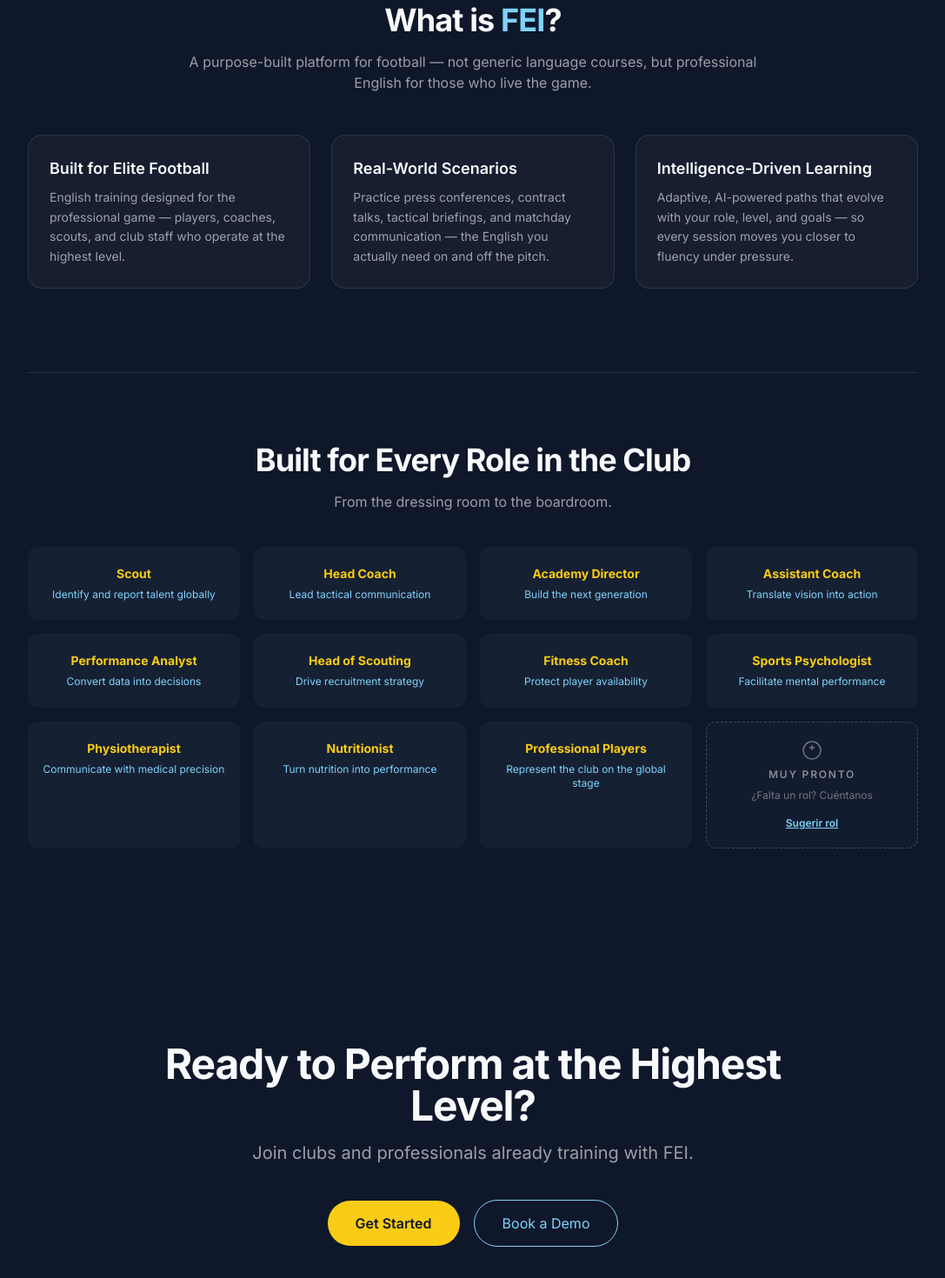
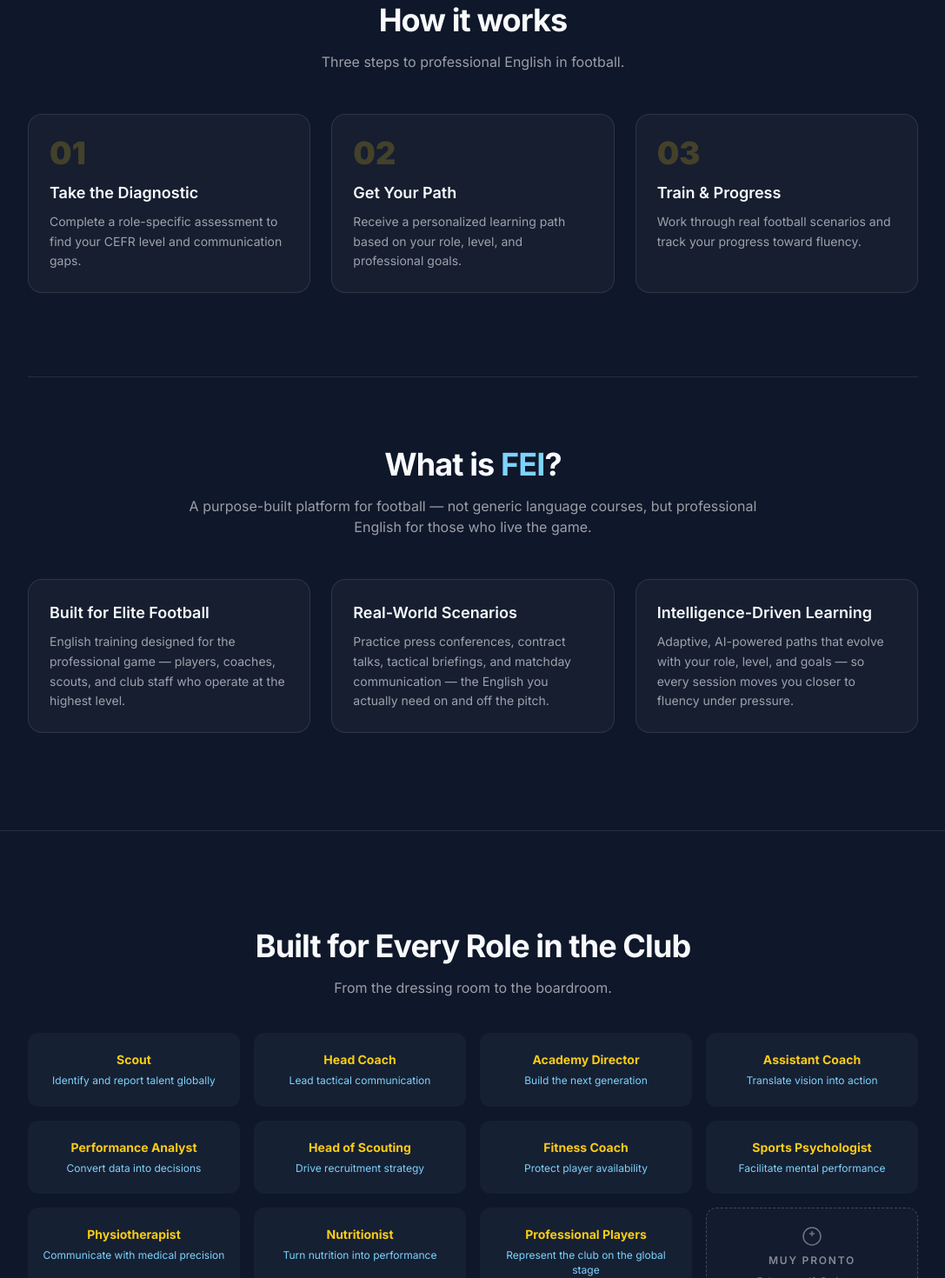
Before and after one commit to feifootball/fei-platform, a Next.js app: page / in a window 1280 px wide. Shown: the part 1160-2630 px from the top of the page at 87% size, without its empty margins (96-1183 px from the left). Built offline with nearby package versions, Linux system fonts and the light colour scheme; no server answers.

Commit message:
feat: update navbar links and add footer with sections

```diff
--- a/app/page.tsx
+++ b/app/page.tsx
@@ -41,6 +41,7 @@ export default function Home() {
     <div className="flex min-h-full flex-col">
       <Navbar />
 
+      {/* Hero */}
       <section className="relative overflow-hidden px-6 py-20 sm:py-28 lg:py-36">
         <div className="mx-auto max-w-4xl">
           <p className="text-sm font-semibold uppercase tracking-[0.25em] text-fei-sky">Football is global.</p>
@@ -57,8 +58,7 @@ export default function Home() {
           <p className="mt-4 max-w-xl text-fei-text/60">FEI helps football professionals build the English communication skills needed for trials, clubs, interviews, agents, scouts, and the global game.</p>
           <div className="mt-10 flex flex-col gap-3 sm:flex-row">
             <a href="/register" className="inline-flex items-center gap-2 rounded-full bg-fei-yellow px-8 py-3 font-semibold text-fei-bg">
-              Get Started
-              <span>→</span>
+              Get Started <span>→</span>
             </a>
             <a href="/login" className="inline-flex items-center justify-center rounded-full border border-fei-sky px-8 py-3 font-semibold text-fei-sky">
               Login
@@ -67,6 +67,7 @@ export default function Home() {
         </div>
       </section>
 
+      {/* Stats */}
       <section id="diagnostic" className="scroll-mt-32 border-y border-fei-text/10 bg-fei-text/[0.02] px-6 py-12 sm:py-14">
         <div className="mx-auto grid max-w-5xl grid-cols-2 gap-8 sm:grid-cols-4 sm:gap-4">
           {stats.map((stat) => (
@@ -78,9 +79,30 @@ export default function Home() {
         </div>
       </section>
 
-      <section id="get-started" className="px-6 py-20 sm:py-28">
+      {/* How it works */}
+      <section id="how-it-works" className="scroll-mt-32 px-6 py-20 sm:py-28">
         <div className="mx-auto max-w-5xl">
-          <div id="about" className="mb-12 scroll-mt-32 text-center">
+          <div className="mb-12 text-center">
+            <h2 className="text-3xl font-bold tracking-tight sm:text-4xl">How it works</h2>
+            <p className="mx-auto mt-4 max-w-2xl text-fei-text/60">Three steps to professional English in football.</p>
+          </div>
+          <div className="grid gap-6 sm:grid-cols-3">
+            {[
+              { step: "01", title: "Take the Diagnostic", description: "Complete a role-specific assessment to find your CEFR level and communication gaps." },
+              { step: "02", title: "Get Your Path", description: "Receive a personalized learning path based on your role, level, and professional goals." },
+              { step: "03", title: "Train & Progress", description: "Work through real football scenarios and track your progress toward fluency." },
+            ].map((item) => (
+              <div key={item.step} className="rounded-2xl border border-fei-text/10 bg-fei-text/[0.03] p-6">
+                <p className="text-4xl font-black text-fei-yellow/20">{item.step}</p>
+                <h3 className="mt-3 text-lg font-semibold text-fei-text">{item.title}</h3>
+                <p className="mt-2 text-sm leading-relaxed text-fei-text/60">{item.description}</p>
+              </div>
+            ))}
+          </div>
+
+          {/* What is FEI */}
+          <div id="about" className="mt-24 scroll-mt-32 border-t border-fei-text/10 pt-20">
+            <div className="mb-12 text-center">
               <h2 className="text-3xl font-bold tracking-tight sm:text-4xl">What is <span className="text-fei-sky">FEI</span>?</h2>
               <p className="mx-auto mt-4 max-w-2xl text-fei-text/60">A purpose-built platform for football — not generic language courses, but professional English for those who live the game.</p>
             </div>
@@ -92,7 +114,13 @@ export default function Home() {
                 </article>
               ))}
             </div>
-          <div id="roles" className="mt-24 scroll-mt-32 border-t border-fei-text/10 pt-20">
+          </div>
+        </div>
+      </section>
+
+      {/* Roles */}
+      <section id="roles" className="scroll-mt-32 border-t border-fei-text/10 px-6 py-20 sm:py-28">
+        <div className="mx-auto max-w-5xl">
           <div className="mb-10 text-center">
             <h2 className="text-3xl font-bold tracking-tight sm:text-4xl">Built for Every Role in the Club</h2>
             <p className="mx-auto mt-4 max-w-2xl text-fei-text/60">From the dressing room to the boardroom.</p>
@@ -104,41 +132,92 @@ export default function Home() {
                 <span className="text-xs leading-snug text-fei-sky">{role.description}</span>
               </article>
             ))}
-
             <article className="flex flex-col items-center justify-center gap-2 rounded-xl border border-dashed border-fei-text/20 bg-fei-text/[0.02] px-4 py-5 text-center">
               <svg xmlns="http://www.w3.org/2000/svg" viewBox="0 0 24 24" fill="none" stroke="currentColor" strokeWidth={1.5} className="h-6 w-6 text-fei-text/40">
-                  <circle cx="12" cy="12" r="10" />
-                  <path d="M12 6v6m3-3H9" />
+                <circle cx="12" cy="12" r="10" /><path d="M12 6v6m3-3H9" />
               </svg>
               <span className="text-xs font-semibold uppercase tracking-[0.15em] text-fei-text/50">Muy pronto</span>
               <p className="text-xs leading-snug text-fei-text/40">¿Falta un rol? Cuéntanos</p>
-                <a href="/suggest-role" className="mt-2 text-xs font-semibold text-fei-sky underline hover:text-fei-yellow">
-                  Sugerir rol
+              <a href="/suggest-role" className="mt-2 text-xs font-semibold text-fei-sky underline hover:text-fei-yellow">Sugerir rol</a>
+            </article>
+          </div>
+        </div>
+      </section>
+
+      {/* For Clubs */}
+      <section id="for-clubs" className="scroll-mt-32 border-t border-fei-text/10 px-6 py-20 sm:py-28">
+        <div className="mx-auto max-w-5xl">
+          <div className="grid gap-12 lg:grid-cols-2 lg:items-center">
+            <div>
+              <p className="text-sm font-semibold uppercase tracking-[0.25em] text-fei-sky">For Clubs</p>
+              <h2 className="mt-4 text-3xl font-bold tracking-tight sm:text-4xl">Train your entire squad and staff</h2>
+              <p className="mt-4 text-fei-text/60">FEI offers club licenses for professional teams who want to train multiple staff members simultaneously — from players to coaches to analysts.</p>
+              <ul className="mt-6 space-y-3">
+                {["Bulk licenses for full squads", "Progress tracking for all members", "Role-specific paths for every position", "Dedicated club dashboard"].map((item) => (
+                  <li key={item} className="flex items-center gap-3 text-sm text-fei-text/70">
+                    <span className="text-fei-yellow">✓</span> {item}
+                  </li>
+                ))}
+              </ul>
+              <a href="mailto:info@feifootball.com" className="mt-8 inline-flex rounded-full bg-fei-yellow px-8 py-3 font-semibold text-fei-bg transition hover:bg-fei-yellow/90">
+                Contact us
               </a>
-              </article>
+            </div>
+            <div className="rounded-2xl border border-fei-text/10 bg-fei-text/[0.03] p-8">
+              <p className="text-xs font-semibold uppercase tracking-[0.25em] text-fei-sky">Interested?</p>
+              <h3 className="mt-4 text-xl font-bold text-fei-text">Book a demo for your club</h3>
+              <p className="mt-2 text-sm text-fei-text/60">We'll show you how FEI can help your team communicate better on and off the pitch.</p>
+              <a href="mailto:info@feifootball.com" className="mt-6 inline-flex w-full items-center justify-center rounded-full border border-fei-sky px-6 py-3 text-sm font-semibold text-fei-sky transition hover:bg-fei-sky/10">
+                info@feifootball.com
+              </a>
             </div>
           </div>
         </div>
       </section>
 
-      <section id="clubs" className="relative scroll-mt-32 overflow-hidden px-6 py-20 sm:py-28">
-        <div className="relative z-10 mx-auto max-w-3xl text-center">
-          <h2 className="text-3xl font-bold tracking-tight sm:text-5xl">Ready to Perform at the Highest Level?</h2>
-          <p className="mx-auto mt-4 max-w-xl text-lg text-fei-text/60 sm:text-xl">Join clubs and professionals already training with FEI.</p>
-          <div className="mt-10 flex flex-col items-center justify-center gap-4 sm:flex-row">
-            <a href="/register" className="rounded-full bg-fei-yellow px-8 py-3.5 text-base font-semibold text-fei-bg">Get Started</a>
-            <a href="#" className="rounded-full border border-fei-sky px-8 py-3.5 text-base font-medium text-fei-sky">Book a Demo</a>
-          </div>
+      {/* Pricing placeholder */}
+      <section id="pricing" className="scroll-mt-32 border-t border-fei-text/10 px-6 py-20 sm:py-28">
+        <div className="mx-auto max-w-5xl text-center">
+          <p className="text-sm font-semibold uppercase tracking-[0.25em] text-fei-sky">Pricing</p>
+          <h2 className="mt-4 text-3xl font-bold tracking-tight sm:text-4xl">Simple, transparent pricing</h2>
+          <p className="mx-auto mt-4 max-w-xl text-fei-text/60">Coming soon. Get early access by signing up today.</p>
+          <a href="/register" className="mt-8 inline-flex rounded-full bg-fei-yellow px-8 py-3 font-semibold text-fei-bg transition hover:bg-fei-yellow/90">
+            Get Early Access
+          </a>
         </div>
       </section>
 
-      <footer className="mt-auto border-t border-fei-text/10 px-6 py-8">
-        <div className="mx-auto flex max-w-5xl flex-col items-center justify-between gap-4 sm:flex-row">
+      {/* Footer */}
+      <footer className="mt-auto border-t border-fei-text/10 px-6 py-10">
+        <div className="mx-auto max-w-5xl">
+          <div className="flex flex-col items-center justify-between gap-6 sm:flex-row">
             <div className="flex items-center gap-2.5">
               <img src="/logo.svg" alt="FEI" className="h-6 w-auto" />
               <span className="text-sm text-fei-text/50">Football English Intelligence</span>
             </div>
-          <p className="text-sm text-fei-text/40">© {new Date().getFullYear()} FEI. All rights reserved.</p>
+
+            <nav className="flex flex-wrap items-center justify-center gap-x-6 gap-y-2">
+              <a href="/faq" className="text-sm text-fei-text/40 transition hover:text-fei-text">FAQ</a>
+              <a href="mailto:info@feifootball.com" className="text-sm text-fei-text/40 transition hover:text-fei-text">Contact</a>
+              <a href="/privacy" className="text-sm text-fei-text/40 transition hover:text-fei-text">Privacy</a>
+              <a href="/terms" className="text-sm text-fei-text/40 transition hover:text-fei-text">Terms</a>
+            </nav>
+
+            <div className="flex items-center gap-3">
+              <a href="https://instagram.com/fei.football" target="_blank" rel="noopener noreferrer" className="text-fei-text/40 transition hover:text-fei-sky">
+                <svg xmlns="http://www.w3.org/2000/svg" width="16" height="16" viewBox="0 0 24 24" fill="none" stroke="currentColor" strokeWidth="1.5" strokeLinecap="round" strokeLinejoin="round">
+                  <rect x="2" y="2" width="20" height="20" rx="5" ry="5"/><circle cx="12" cy="12" r="4"/><circle cx="17.5" cy="6.5" r="0.5" fill="currentColor"/>
+                </svg>
+              </a>
+              <a href="https://linkedin.com/company/football-english-intelligence" target="_blank" rel="noopener noreferrer" className="text-fei-text/40 transition hover:text-fei-sky">
+                <svg xmlns="http://www.w3.org/2000/svg" width="16" height="16" viewBox="0 0 24 24" fill="currentColor">
+                  <path d="M16 8a6 6 0 0 1 6 6v7h-4v-7a2 2 0 0 0-2-2 2 2 0 0 0-2 2v7h-4v-7a6 6 0 0 1 6-6z"/><rect x="2" y="9" width="4" height="12"/><circle cx="4" cy="4" r="2"/>
+                </svg>
+              </a>
+            </div>
+          </div>
+
+          <p className="mt-6 text-center text-xs text-fei-text/30">© {new Date().getFullYear()} Football English Intelligence. All rights reserved.</p>
         </div>
       </footer>
     </div>
--- a/components/Navbar.tsx
+++ b/components/Navbar.tsx
@@ -4,11 +4,11 @@ import { useEffect, useState } from "react";
 import { createClient } from "@/lib/supabase";
 
 const navLinks = [
-  { label: "Product", href: "#get-started" },
-  { label: "Diagnostic", href: "#diagnostic" },
-  { label: "Roles", href: "#roles" },
-  { label: "For Clubs", href: "#clubs" },
-  { label: "About", href: "#about" },
+  { label: "How it works", href: "/#how-it-works" },
+  { label: "Roles", href: "/#roles" },
+  { label: "For Clubs", href: "/#for-clubs" },
+  { label: "Pricing", href: "/#pricing" },
+  { label: "About", href: "/#about" },
 ];
 
 export function Navbar() {
@@ -33,9 +33,7 @@ export function Navbar() {
 
           <a href="/" className="flex min-w-0 items-center gap-3">
             <img src="/logo.svg" alt="FEI" className="h-7 w-auto sm:h-8" />
-            <span className="hidden whitespace-nowrap text-xs font-medium tracking-wide text-fei-sky/80 lg:block">
-              Football English Intelligence
-            </span>
+            <span className="hidden whitespace-nowrap text-xs font-medium tracking-wide text-fei-sky/80 lg:block">Football English Intelligence</span>
           </a>
 
           <div className="hidden items-center gap-1 rounded-full bg-white/[0.03] px-2 py-1 md:flex">
@@ -49,29 +47,21 @@ export function Navbar() {
           <div className="hidden items-center gap-2 md:flex">
             <a href="https://instagram.com/fei.football" target="_blank" rel="noopener noreferrer" className="inline-flex h-9 w-9 items-center justify-center rounded-full text-white/40 transition hover:bg-white/[0.06] hover:text-fei-sky" aria-label="Instagram">
               <svg xmlns="http://www.w3.org/2000/svg" width="16" height="16" viewBox="0 0 24 24" fill="none" stroke="currentColor" strokeWidth="1.5" strokeLinecap="round" strokeLinejoin="round">
-                <rect x="2" y="2" width="20" height="20" rx="5" ry="5"/>
-                <circle cx="12" cy="12" r="4"/>
-                <circle cx="17.5" cy="6.5" r="0.5" fill="currentColor"/>
+                <rect x="2" y="2" width="20" height="20" rx="5" ry="5"/><circle cx="12" cy="12" r="4"/><circle cx="17.5" cy="6.5" r="0.5" fill="currentColor"/>
               </svg>
             </a>
-
             <a href="https://linkedin.com/company/football-english-intelligence" target="_blank" rel="noopener noreferrer" className="inline-flex h-9 w-9 items-center justify-center rounded-full text-white/40 transition hover:bg-white/[0.06] hover:text-fei-sky" aria-label="LinkedIn">
               <svg xmlns="http://www.w3.org/2000/svg" width="16" height="16" viewBox="0 0 24 24" fill="currentColor">
-                <path d="M16 8a6 6 0 0 1 6 6v7h-4v-7a2 2 0 0 0-2-2 2 2 0 0 0-2 2v7h-4v-7a6 6 0 0 1 6-6z"/>
-                <rect x="2" y="9" width="4" height="12"/>
-                <circle cx="4" cy="4" r="2"/>
+                <path d="M16 8a6 6 0 0 1 6 6v7h-4v-7a2 2 0 0 0-2-2 2 2 0 0 0-2 2v7h-4v-7a6 6 0 0 1 6-6z"/><rect x="2" y="9" width="4" height="12"/><circle cx="4" cy="4" r="2"/>
               </svg>
             </a>
-
             {!authLoading && isAuthenticated && (
               <a href="/notifications" className="inline-flex h-9 w-9 items-center justify-center rounded-full text-white/40 transition hover:bg-white/[0.06] hover:text-fei-sky" aria-label="Notifications">
                 <svg xmlns="http://www.w3.org/2000/svg" width="16" height="16" viewBox="0 0 24 24" fill="none" stroke="currentColor" strokeWidth="1.5" strokeLinecap="round" strokeLinejoin="round">
-                  <path d="M18 8A6 6 0 0 0 6 8c0 7-3 9-3 9h18s-3-2-3-9"/>
-                  <path d="M13.73 21a2 2 0 0 1-3.46 0"/>
+                  <path d="M18 8A6 6 0 0 0 6 8c0 7-3 9-3 9h18s-3-2-3-9"/><path d="M13.73 21a2 2 0 0 1-3.46 0"/>
                 </svg>
               </a>
             )}
-
             <a href="/login" className="rounded-full border border-fei-sky/70 px-5 py-2 text-sm font-medium text-fei-sky transition hover:bg-fei-sky/10">Login</a>
             <a href="/register" className="rounded-full bg-fei-yellow px-5 py-2 text-sm font-semibold text-fei-bg transition hover:bg-fei-yellow/90">Get Started</a>
           </div>
@@ -80,13 +70,11 @@ export function Navbar() {
             {!authLoading && isAuthenticated && (
               <a href="/notifications" className="inline-flex h-10 w-10 items-center justify-center rounded-full text-white/45 transition hover:bg-white/[0.06] hover:text-fei-sky">
                 <svg xmlns="http://www.w3.org/2000/svg" width="16" height="16" viewBox="0 0 24 24" fill="none" stroke="currentColor" strokeWidth="1.5" strokeLinecap="round" strokeLinejoin="round">
-                  <path d="M18 8A6 6 0 0 0 6 8c0 7-3 9-3 9h18s-3-2-3-9"/>
-                  <path d="M13.73 21a2 2 0 0 1-3.46 0"/>
+                  <path d="M18 8A6 6 0 0 0 6 8c0 7-3 9-3 9h18s-3-2-3-9"/><path d="M13.73 21a2 2 0 0 1-3.46 0"/>
                 </svg>
               </a>
             )}
-
-            <button type="button" onClick={() => setMenuOpen((v) => !v)} className="inline-flex h-10 w-10 items-center justify-center rounded-full border border-white/10 bg-white/[0.04] text-white transition hover:bg-white/[0.08]" aria-label={menuOpen ? "Close menu" : "Open menu"}>
+            <button type="button" onClick={() => setMenuOpen((v) => !v)} className="inline-flex h-10 w-10 items-center justify-center rounded-full border border-white/10 bg-white/[0.04] text-white transition hover:bg-white/[0.08]">
               {menuOpen ? (
                 <svg xmlns="http://www.w3.org/2000/svg" width="18" height="18" viewBox="0 0 24 24" fill="none" stroke="currentColor" strokeWidth="1.8" strokeLinecap="round"><path d="M18 6 6 18"/><path d="m6 6 12 12"/></svg>
               ) : (
@@ -106,18 +94,14 @@ export function Navbar() {
               ))}
             </div>
             <div className="mt-3 flex items-center gap-2 border-t border-white/10 pt-3">
-              <a href="https://instagram.com/fei.football" target="_blank" rel="noopener noreferrer" className="inline-flex h-11 w-11 items-center justify-center rounded-full border border-white/10 text-white/55 transition hover:bg-white/[0.06] hover:text-fei-sky">
+              <a href="https://instagram.com/fei.football" target="_blank" rel="noopener noreferrer" className="inline-flex h-11 w-11 items-center justify-center rounded-full border border-white/10 text-white/55 transition hover:text-fei-sky">
                 <svg xmlns="http://www.w3.org/2000/svg" width="16" height="16" viewBox="0 0 24 24" fill="none" stroke="currentColor" strokeWidth="1.5" strokeLinecap="round" strokeLinejoin="round">
-                  <rect x="2" y="2" width="20" height="20" rx="5" ry="5"/>
-                  <circle cx="12" cy="12" r="4"/>
-                  <circle cx="17.5" cy="6.5" r="0.5" fill="currentColor"/>
+                  <rect x="2" y="2" width="20" height="20" rx="5" ry="5"/><circle cx="12" cy="12" r="4"/><circle cx="17.5" cy="6.5" r="0.5" fill="currentColor"/>
                 </svg>
               </a>
-              <a href="https://linkedin.com/company/football-english-intelligence" target="_blank" rel="noopener noreferrer" className="inline-flex h-11 w-11 items-center justify-center rounded-full border border-white/10 text-white/55 transition hover:bg-white/[0.06] hover:text-fei-sky">
+              <a href="https://linkedin.com/company/football-english-intelligence" target="_blank" rel="noopener noreferrer" className="inline-flex h-11 w-11 items-center justify-center rounded-full border border-white/10 text-white/55 transition hover:text-fei-sky">
                 <svg xmlns="http://www.w3.org/2000/svg" width="16" height="16" viewBox="0 0 24 24" fill="currentColor">
-                  <path d="M16 8a6 6 0 0 1 6 6v7h-4v-7a2 2 0 0 0-2-2 2 2 0 0 0-2 2v7h-4v-7a6 6 0 0 1 6-6z"/>
-                  <rect x="2" y="9" width="4" height="12"/>
-                  <circle cx="4" cy="4" r="2"/>
+                  <path d="M16 8a6 6 0 0 1 6 6v7h-4v-7a2 2 0 0 0-2-2 2 2 0 0 0-2 2v7h-4v-7a6 6 0 0 1 6-6z"/><rect x="2" y="9" width="4" height="12"/><circle cx="4" cy="4" r="2"/>
                 </svg>
               </a>
               <a href="/login" onClick={() => setMenuOpen(false)} className="ml-auto rounded-full border border-fei-sky/70 px-4 py-3 text-sm font-semibold text-fei-sky">Login</a>
```
Lines whose indentation alone changed are shown as unchanged.
